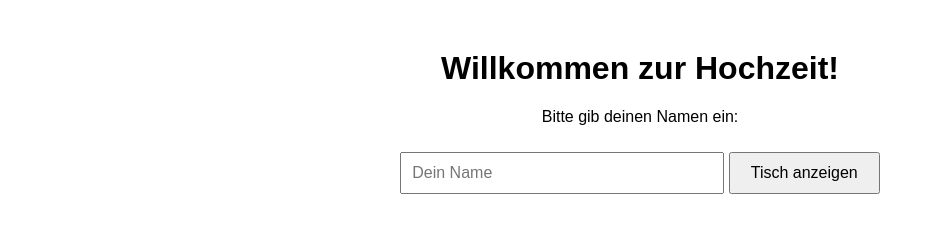
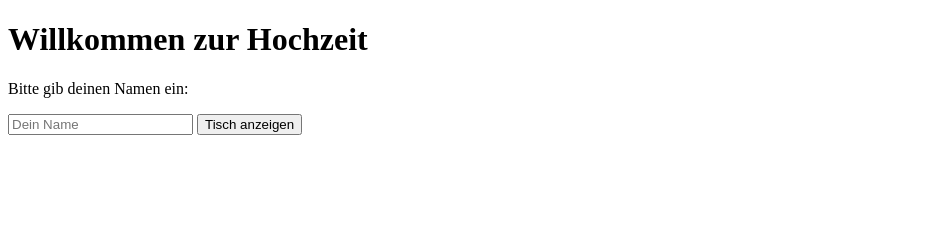
Before and after one commit to oromant/hochzeit-app, a website: page frontend/index.html in a window 1280 px wide. Shown: the whole page, without its empty margins (0-935 px from the left). Drawn offline with Linux system fonts and the light colour scheme.

Commit message:
Update index.html

```diff
--- a/frontend/index.html
+++ b/frontend/index.html
@@ -2,31 +2,39 @@
 <html lang="de">
 <head>
     <meta charset="UTF-8">
-    <title>Hochzeits-Sitzplatz</title>
-    <link rel="stylesheet" href="style.css">
+    <title>Wo sitze ich?</title>
 </head>
 <body>
-    <h1>Willkommen zur Hochzeit!</h1>
+    <h1>Willkommen zur Hochzeit</h1>
     <p>Bitte gib deinen Namen ein:</p>
-    <input type="text" id="guestName" placeholder="Dein Name">
-    <button onclick="findTable()">Tisch anzeigen</button>
-    <p id="result"></p>
+
+    <form id="lookupForm">
+        <input type="text" id="nameInput" placeholder="Dein Name" required>
+        <button type="submit">Tisch anzeigen</button>
+    </form>
+
+    <div id="result" style="margin-top: 20px;"></div>
 
     <script>
-        async function findTable() {
-            const name = document.getElementById('guestName').value;
+        document.getElementById('lookupForm').addEventListener('submit', async function(e) {
+            e.preventDefault();
+            const name = document.getElementById('nameInput').value.trim();
+
             const response = await fetch('/api/getTable', {
                 method: 'POST',
                 headers: { 'Content-Type': 'application/json' },
                 body: JSON.stringify({ name })
             });
-            const result = await response.json();
+
+            const resultDiv = document.getElementById('result');
+            const data = await response.json();
+
             if (response.ok) {
-                document.getElementById('result').innerText = `Du sitzt an: ${result.table}`;
+                resultDiv.innerHTML = `<strong>Dein Tisch:</strong> ${data.table}`;
             } else {
-                document.getElementById('result').innerText = result.error;
+                resultDiv.innerHTML = `<span style="color:red;">${data.error}</span>`;
             }
-        }
+        });
     </script>
 </body>
 </html>
```
